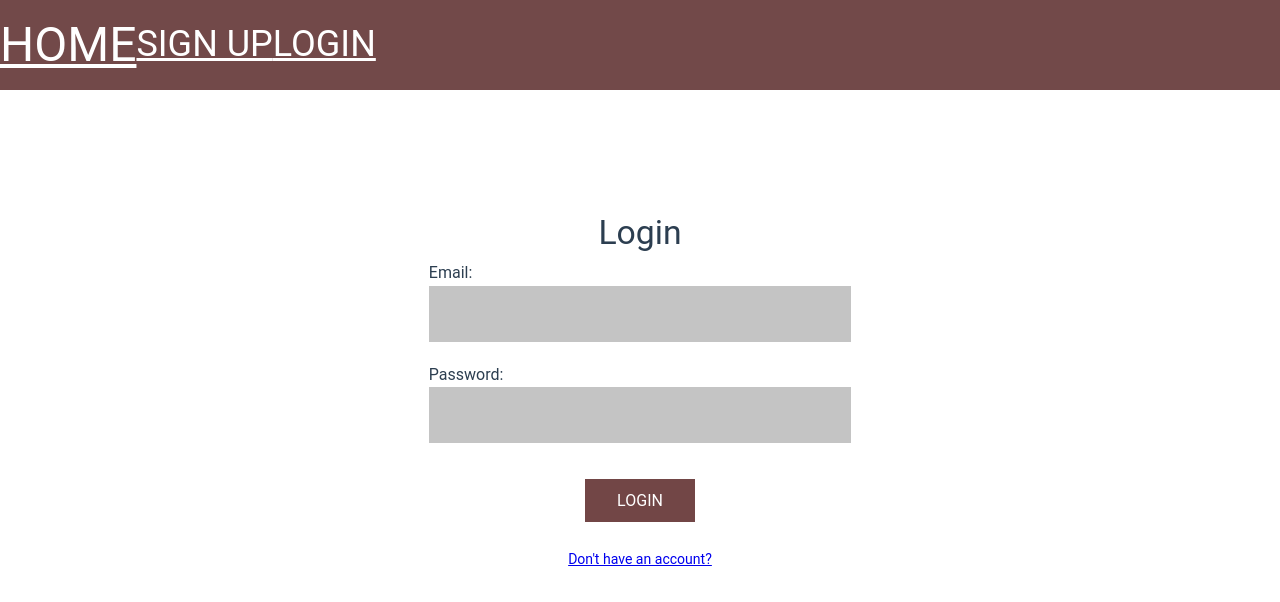
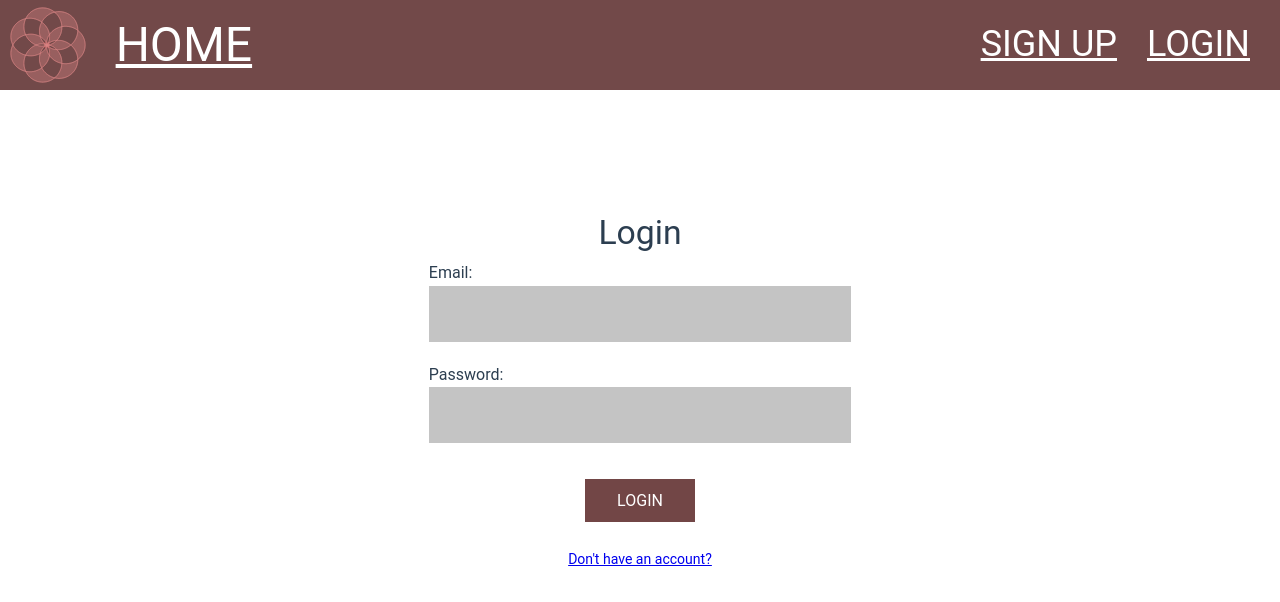
Before and after one commit to staten-island-tech/vue-project-2-edwin-and-thomas-and-n-i-k-i-t-a-daniel, a Vue app in the folder vue-project/: page /login in a window 1280 px wide. Shown: the top 602 px of the page. Built offline with nearby package versions, Linux system fonts and the light colour scheme; no server answers.

Commit message:
need to make dropdown

```diff
--- a/vue-project/src/App.vue
+++ b/vue-project/src/App.vue
@@ -6,6 +6,7 @@
 </template>
 
 <script setup>
+import { useStore } from "vuex";
 import navBar from "./components/navBar.vue";
 </script>
 
--- a/vue-project/src/components/navBar.vue
+++ b/vue-project/src/components/navBar.vue
@@ -1,6 +1,7 @@
 <template>
     <div>
     <nav v-if="authIsReady">
+      <img src="logo.svg" alt="Dropdown logo" @click="toggleDropdown">
       <router-link class="router" id="Home" to="/">HOME</router-link>
 
       <router-link class="router right" to="/signup" v-if="!user">SIGN UP</router-link>
@@ -8,6 +9,7 @@
       <router-link class="router right" :to="`/user/${user.uid}`" v-if="user">PROFILE</router-link>
       <router-link v-if="user" class="router right" @click="handleClick" to="/">SIGN OUT</router-link>
     </nav>
+    <h2 v-if="showDropdown">DROPDOWN</h2>
     </div>
 </template>
 
@@ -25,15 +27,19 @@ const handleClick = () => {
 const user = computed(() => store.state.user)
 const authIsReady = computed(() => store.state.authIsReady)
 
+
+
 </script>
 
 <style scoped>
 nav {
   background-color:#724949;
   height: 9rem;
+  width: 100vw;
   display: flex;
   flex-flow: row nowrap;
   align-items: center;
+  justify-content: flex-end;
 }
 a {
   color: white;
@@ -41,10 +47,16 @@ a {
 }
 .router {
   font-size: 3.6rem;
-  width: fit-content
+  width: fit-content;
+  margin-right: 3rem
 }
 #Home {
   font-size: 4.8rem;
-  grid-column: 2;
+  margin-right: auto;
+  margin-left: 3rem
+}
+img {
+  height: 85%;
+  margin-left: 1rem
 }
 </style>
--- a/vue-project/src/views/Login.vue
+++ b/vue-project/src/views/Login.vue
@@ -16,7 +16,7 @@
 
         <h4><router-link to="/signup">Don't have an account?</router-link></h4>
 
-        <div v-if="error">{{ error }}</div>
+        <h5 v-if="error">{{ error }}</h5>
     </form>
 </template>
 
--- a/vue-project/src/views/SignUp.vue
+++ b/vue-project/src/views/SignUp.vue
@@ -21,7 +21,7 @@
 
         <h4><router-link to="/login">Already have an account?</router-link></h4>
 
-        <div v-if="error">{{ error }}</div>
+        <h5 v-if="error">{{ error }}</h5>
     </form>
 </template>
 
```
Also changed, not shown: vue-project/public/logo.svg (added).
